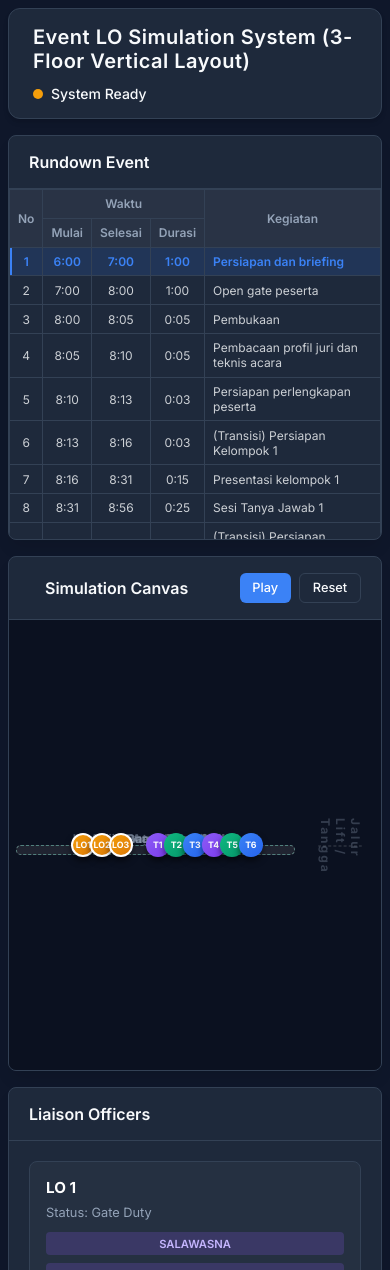
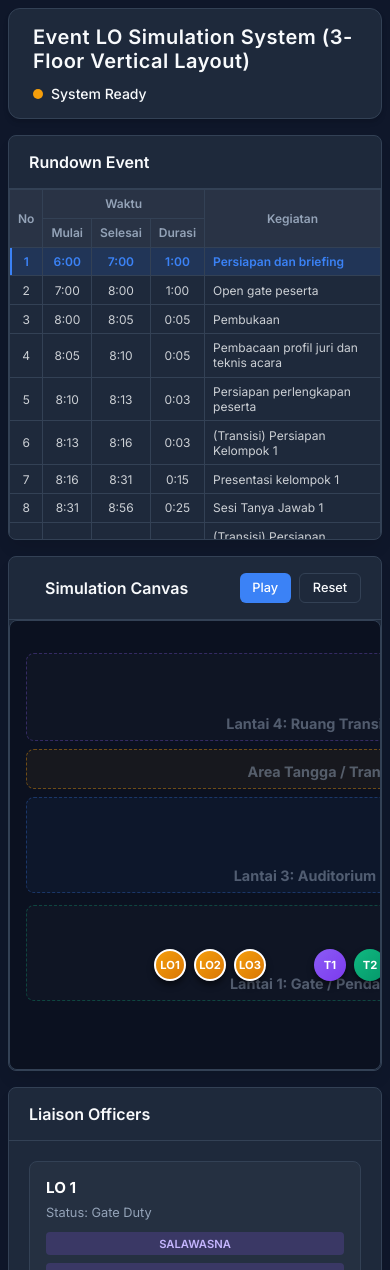
Before and after one commit to beambomb/flow-LO-tece, a Next.js app: page / in a window 390 px wide. Shown: the top 1270 px of the page. Built offline with nearby package versions, Linux system fonts and the light colour scheme.

Commit message:
style: fix mobile layout with scrollable canvas to prevent squishing

```diff
--- a/src/app/globals.css
+++ b/src/app/globals.css
@@ -214,16 +214,20 @@ body {
   padding: 0;
   background-color: #0b1120;
   position: relative;
-  overflow: hidden;
+  overflow: auto;
+  overflow-x: auto;
   display: flex;
-  justify-content: center;
+  justify-content: flex-start;
   align-items: center;
 }
 
 .simulation-canvas {
   width: 100%;
   height: 100%;
+  min-width: 800px;
+  min-height: 400px;
   position: relative;
+  flex-shrink: 0;
 }
 
 /* Floor Plans */
@@ -450,6 +454,8 @@ body {
   }
   .layout-canvas-container {
     min-height: 450px;
+    border-radius: 8px;
+    border: 1px solid var(--border-color);
   }
   .rundown-table-wrapper {
     max-height: 350px;
@@ -457,16 +463,4 @@ body {
   .panel {
     border-radius: 8px;
   }
-  .agent {
-    width: 24px;
-    height: 24px;
-    font-size: 0.55rem;
-  }
-  .floor-label {
-    font-size: 0.75rem;
-  }
-  .lift-label {
-    font-size: 0.75rem;
-    letter-spacing: 2px;
-  }
 }
```
